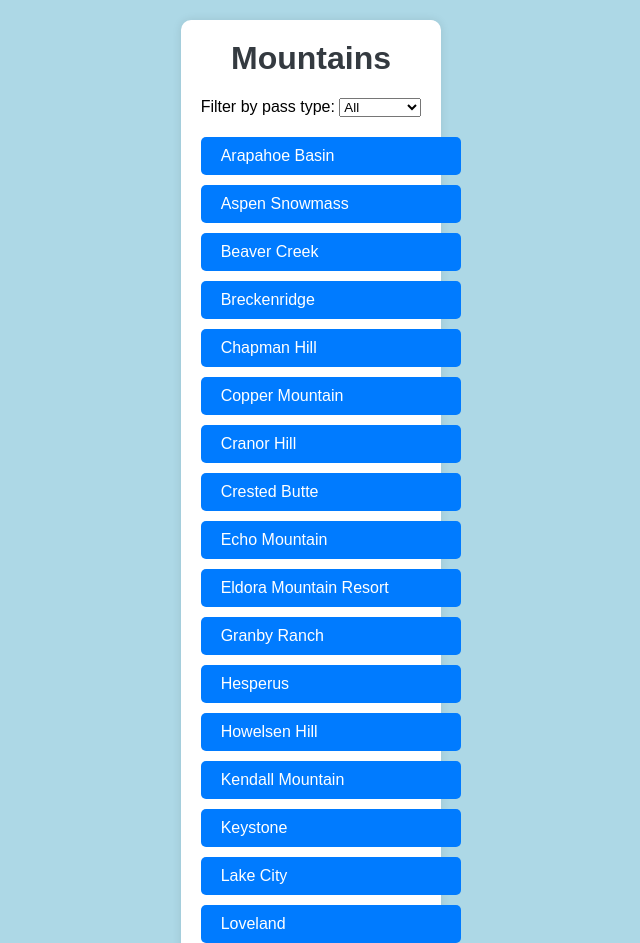
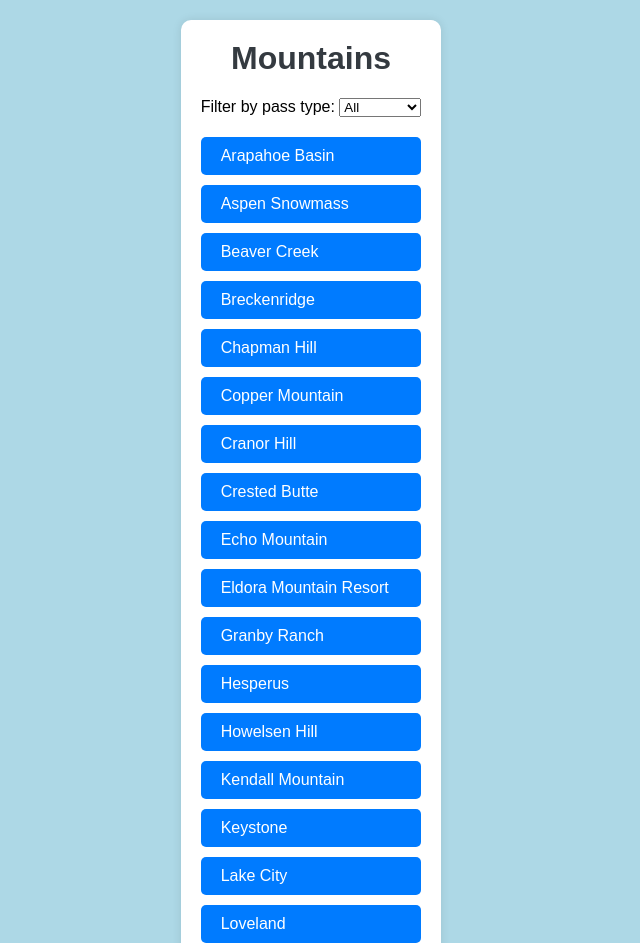
Before and after one commit to idonotwantthisaccount/3300_Project, a Django app: page / in a window 1280 px wide. Shown: the top 943 px of the page, without its empty margins (329-969 px from the left). Run offline with Django 5.2, Linux system fonts and the light colour scheme; data comes from the database, SQL or seed files in the repository.

Commit message:
Update mountains.html
More button justification.

```diff
--- a/mountains/templates/mountains/mountains.html
+++ b/mountains/templates/mountains/mountains.html
@@ -40,7 +40,8 @@
         }
         .mountain-button {
             display: block; /* Display as block to take full width of parent */
-            width: 100%; /* Equal width for all buttons */
+            width: calc(100% - 40px); /* Adjust width to fit within container */
+            max-width: 100%; /* Ensure button does not exceed container width */
             padding: 10px 20px;
             font-size: 16px;
             color: #fff;
@@ -51,6 +52,7 @@
             cursor: pointer;
             transition: background-color 0.3s ease;
             text-align: left; /* Left align text within buttons */
+            margin: 0 auto; /* Center horizontally within container */
         }
         .mountain-button:hover {
             background-color: #0056b3;
```
